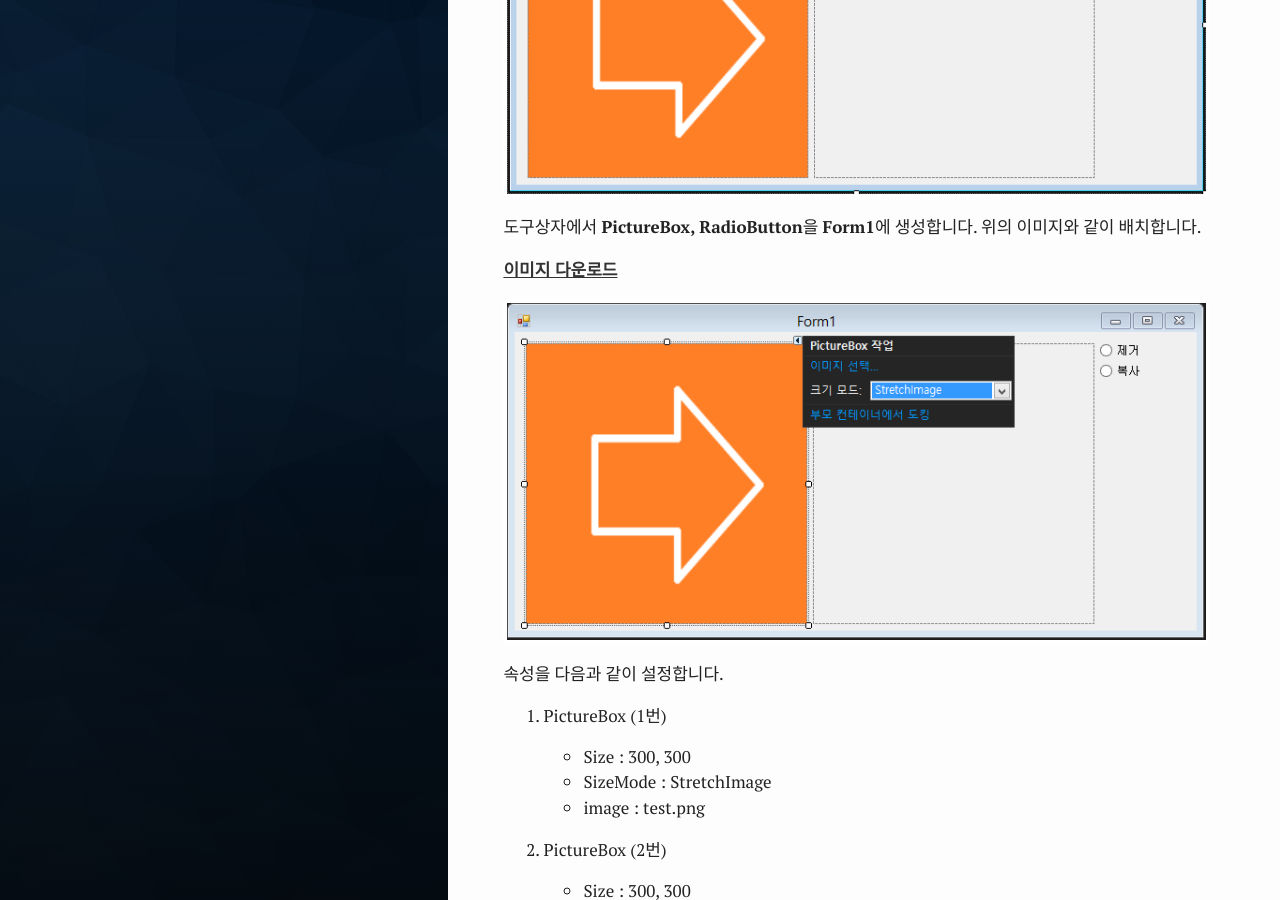
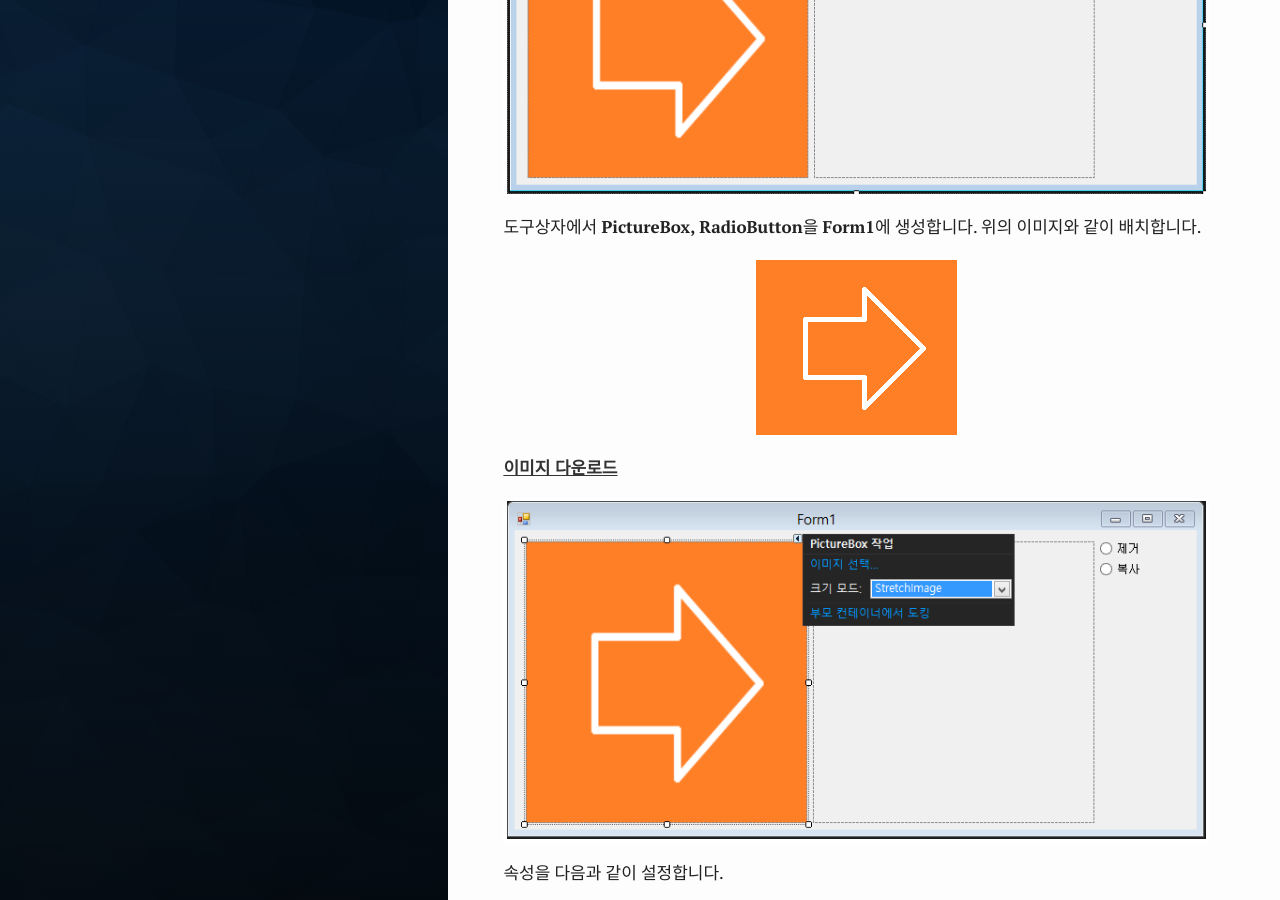
Before and after one commit to test076923/076923.github.io, a Jekyll site: the page built from _posts/2017-08-03-C#-6.md, in a window 1280 px wide and 900 px high, scrolled down 440 px. Built offline with Jekyll 4.4.1, drawn with Linux system fonts in a browser that asks for light colours; our own code applies the rules of GitHub Pages for plain Markdown files.

Commit message:
Update 2017-08-03-C#-6.md

```diff
--- a/_posts/2017-08-03-C#-6.md
+++ b/_posts/2017-08-03-C#-6.md
@@ -5,7 +5,7 @@
 도구상자에서 **PictureBox, RadioButton**을 **Form1**에 생성합니다. 위의 이미지와 같이 배치합니다.
 
 
-
+[![test]({{ site.images }}/C/ch6/test.png)]({{ site.images }}/C/ch6/test.png)
 <a href="https://drive.google.com/file/d/0B4mfyOc47NkcQTFaQU5JRll1YUk/view?usp=sharing" target="_blank">**이미지 다운로드**</a>
 
 
```
